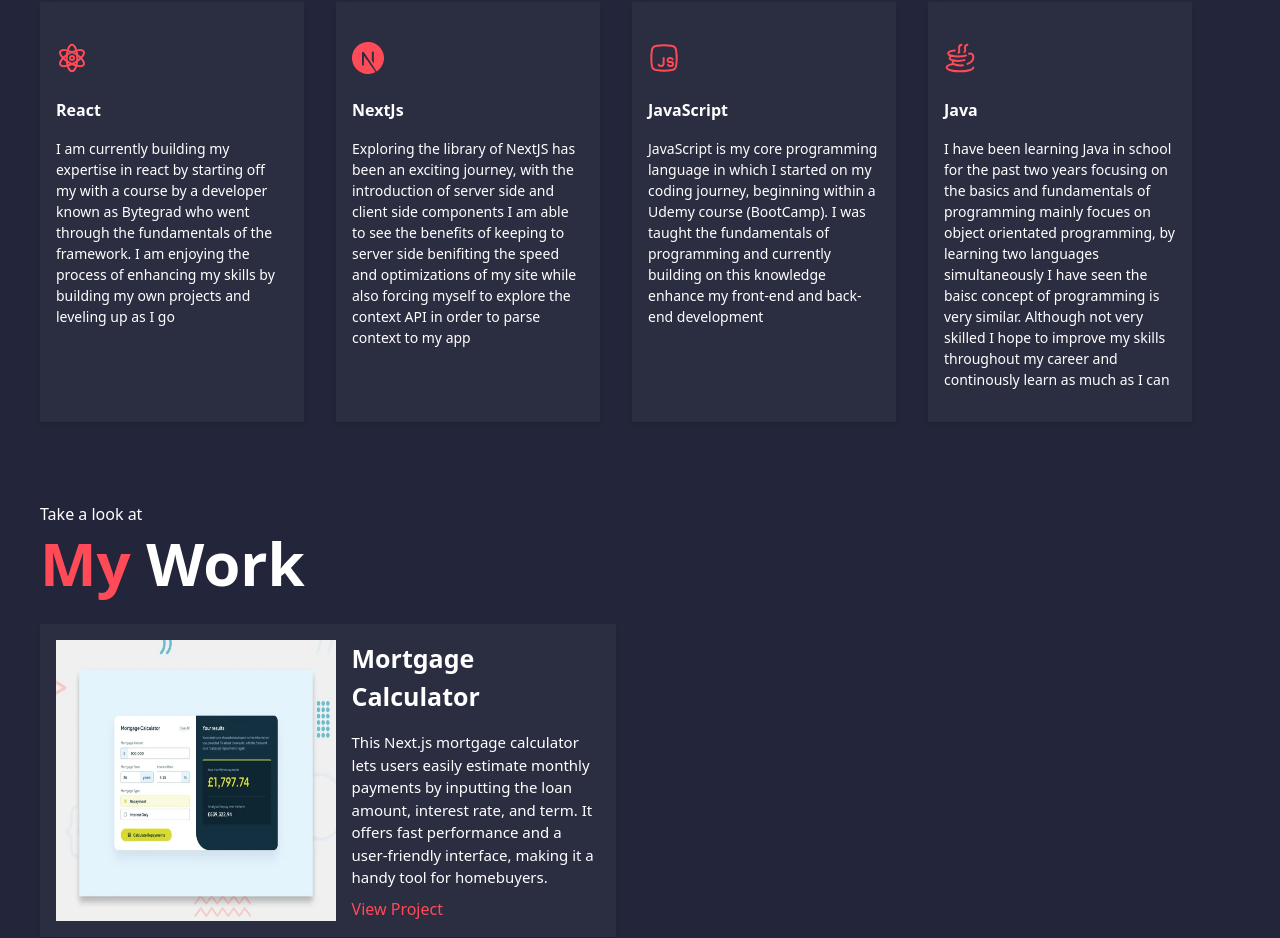
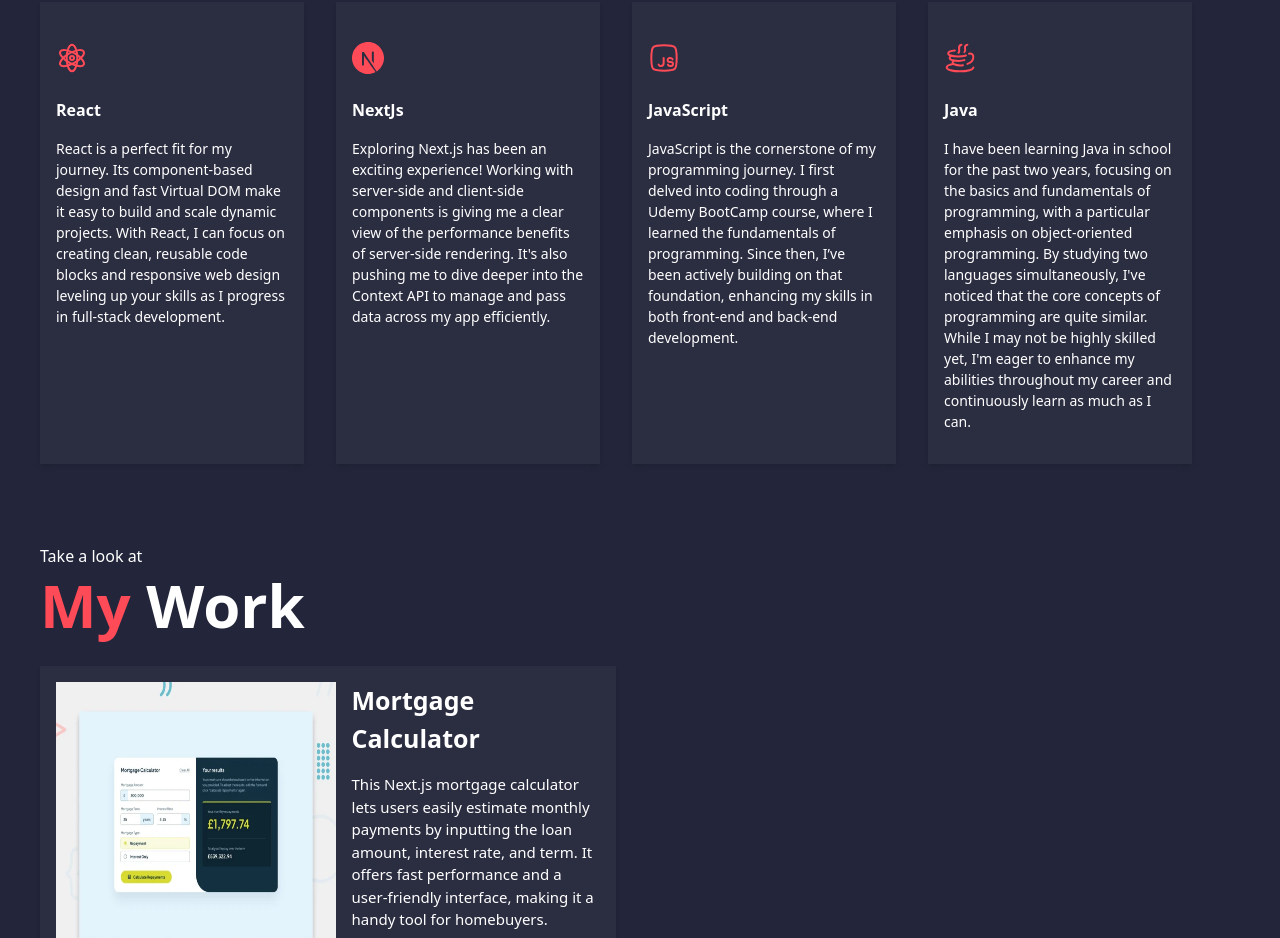
Before and after one commit to Ashley06Williams/My-portfolio, a Next.js app: page / in a window 1280 px wide. Shown: the part 920-1858 px from the top of the page. Built offline with nearby package versions, Linux system fonts and the light colour scheme.

Commit message:
Update ability-section.tsx

```diff
--- a/src/components/ability-section.tsx
+++ b/src/components/ability-section.tsx
@@ -5,28 +5,28 @@ const cardItems = [
     src: "/react-stroke-rounded.svg",
     title: "React",
     description:
-      "I am currently building my expertise in react by starting off my with a course by a developer known as Bytegrad who went through the fundamentals of the framework. I am enjoying the process of enhancing my skills by building my own projects and leveling up as I go",
+      "React is a perfect fit for my journey. Its component-based design and fast Virtual DOM make it easy to build and scale dynamic projects. With React, I can focus on creating clean, reusable code blocks and responsive web design leveling up your skills as I progress in full-stack development.",
     id: 1,
   },
   {
     src: "/nextJsIcon.svg",
     title: "NextJs",
     description:
-      "Exploring the library of NextJS has been an exciting journey, with the introduction of server side and client side components I am able to see the benefits of keeping to server side benifiting the speed and optimizations of my site while also forcing myself to explore the context API in order to parse context to my app ",
+      "Exploring Next.js has been an exciting experience! Working with server-side and client-side components is giving me a clear view of the performance benefits of server-side rendering. It's also pushing me to dive deeper into the Context API to manage and pass data across my app efficiently.",
     id: 2,
   },
   {
     src: "/java-script-stroke-rounded.svg",
     title: "JavaScript",
     description:
-      "JavaScript is my core programming language in which I started on my coding journey, beginning within a Udemy course (BootCamp). I was taught the fundamentals of programming and currently building on this knowledge enhance my front-end and back-end development",
+      "JavaScript is the cornerstone of my programming journey. I first delved into coding through a Udemy BootCamp course, where I learned the fundamentals of programming. Since then, I’ve been actively building on that foundation, enhancing my skills in both front-end and back-end development.",
     id: 3,
   },
   {
     src: "/java-stroke-rounded.svg",
     title: "Java",
     description:
-      "I have been learning Java in school for the past two years focusing on the basics and fundamentals of programming mainly focues on object orientated programming, by learning two languages simultaneously I have seen the baisc concept of programming is very similar. Although not very skilled I hope to improve my skills throughout my career and continously learn as much as I can",
+      "I have been learning Java in school for the past two years, focusing on the basics and fundamentals of programming, with a particular emphasis on object-oriented programming. By studying two languages simultaneously, I've noticed that the core concepts of programming are quite similar. While I may not be highly skilled yet, I'm eager to enhance my abilities throughout my career and continuously learn as much as I can.",
     id: 4,
   },
 ];
```
